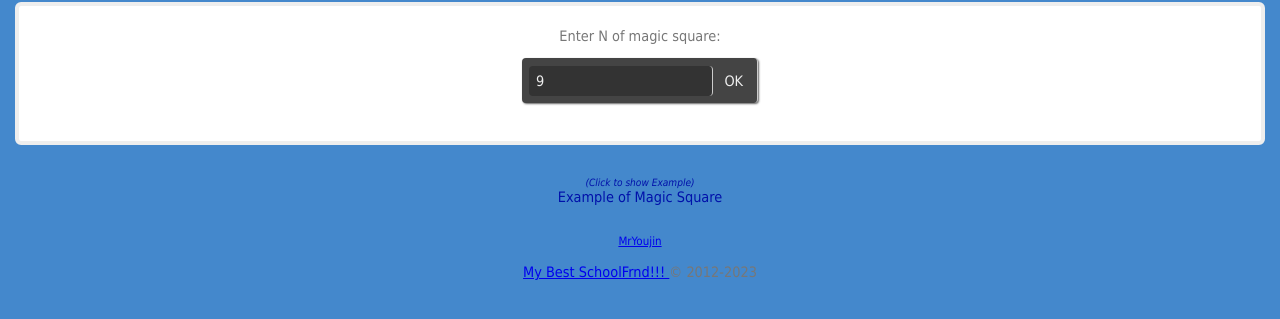
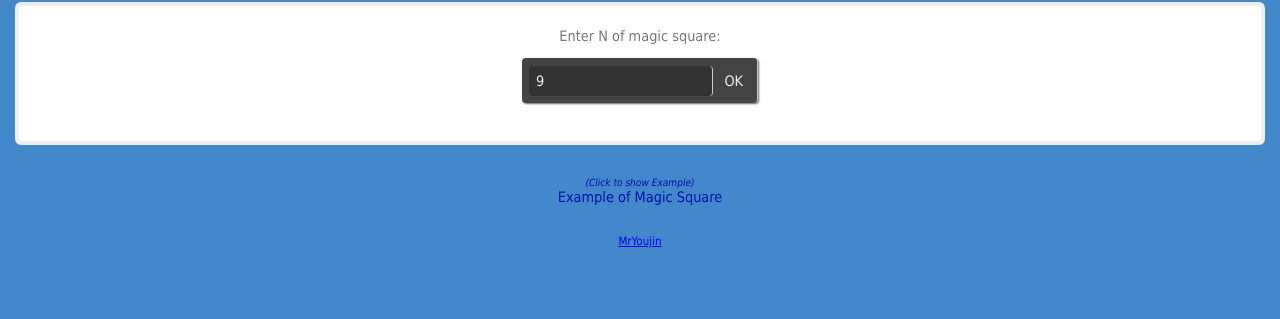
Before and after one commit to MrYoujin/Magic-Square, a plain HTML site: page index.html in a window 1280 px wide. Shown: the part 95-414 px from the top of the page. Drawn offline with Linux system fonts and the light colour scheme.

Commit message:
Update index.html

```diff
--- a/index.html
+++ b/index.html
@@ -51,10 +51,6 @@ Best of luck friend!</pre>
             href="https://www.instagram.com/rzhiutskii/"
             target="_blank" title="MrYoujin-Chatting with me">
             MrYoujin</a></div>
-            <div id="myfrnd"><a
-            href="https://www.instagram.com/09av.rora/"
-            target=_blank ><br>My Best SchoolFrnd!!!
-            </a>&copy; 2012-2023</div>
-        </div>
+            </div>
     </body>
 </html>
```
